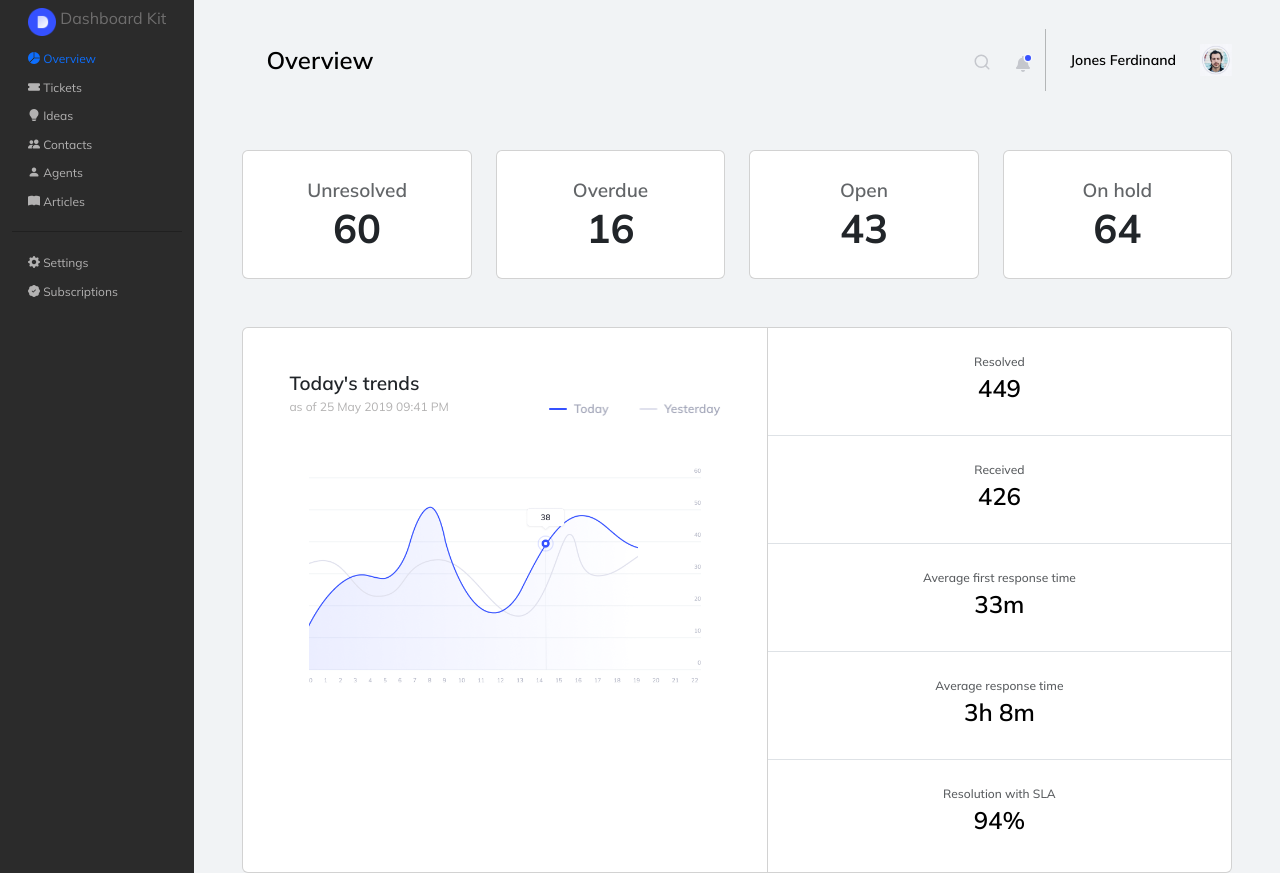
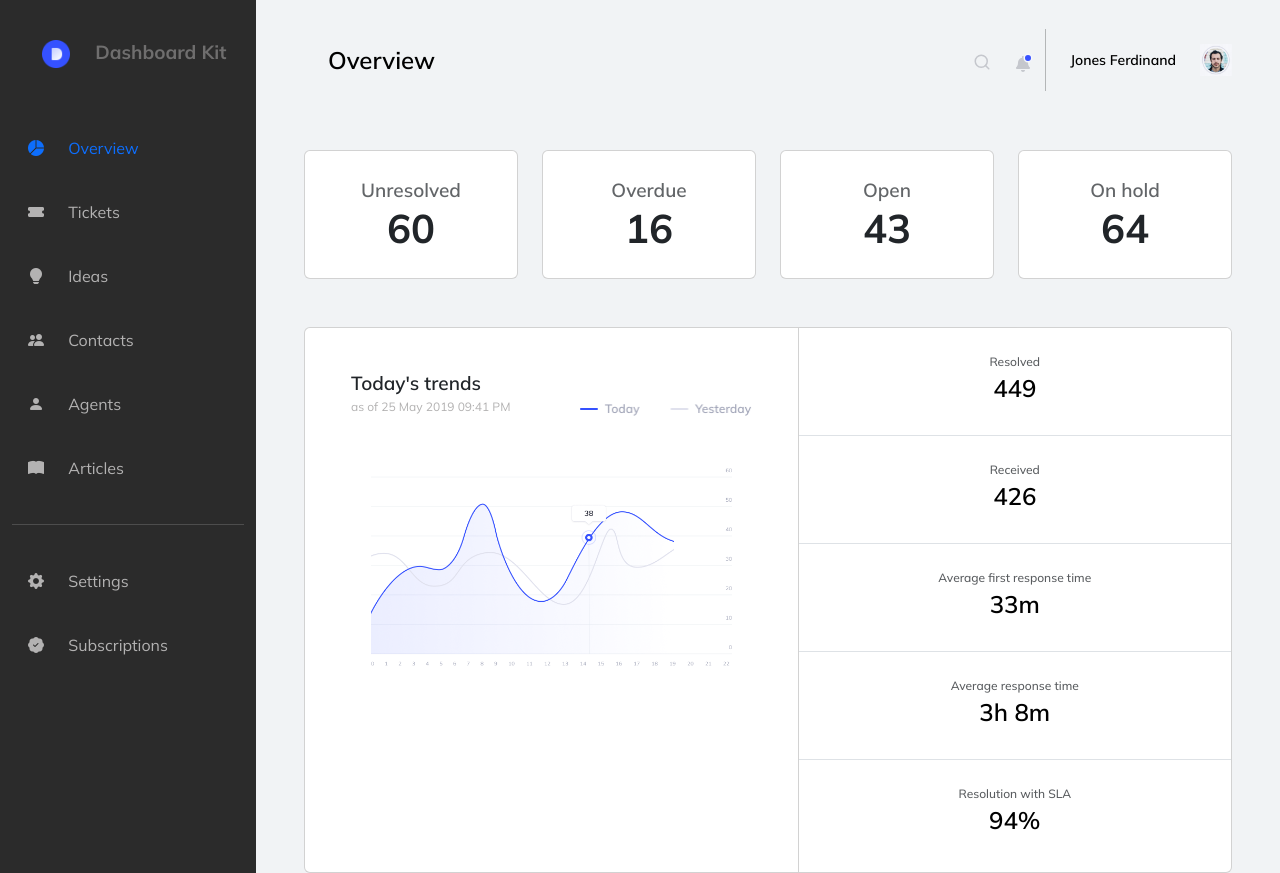
Before and after one commit to kitchb/Bootstrap_Group7, a website: page public/index.html in a window 1280 px wide. Shown: the top 873 px of the page. Drawn offline with nearby package versions, Linux system fonts and the light colour scheme.

Commit message:
Sidebar navigation scss
Added and updated sidebar mixin & scss (size, padding, hover, etc)

```diff
--- a/public/index.html
+++ b/public/index.html
@@ -29,50 +29,52 @@
         <!-- Vertical Navigation Bar -->
         <!-- For Responsive Nav Toggle Button -->
         <input type="checkbox" id="sidebarToggleCheckbox" class="sidebar-toggle-checkbox">
-        <label for="sidebarToggleCheckbox" class="sidebar-toggle-label"><img src="/assets/img/Icons/Dashboard Kit.png"
+        <label for="sidebarToggleCheckbox" class="sidebar-toggle-label heading1"><img src="/assets/img/Icons/Dashboard Kit.png"
                 alt="Logo" width="20" height="20">Dashboard Kit</label>
 
         <nav class="nav flex-column sidebar">
-            <div class="container-fluid">
+            <div class="container-fluid sidebar-body">
+                <div class="vstack gap-3">
                     <h1 class="nav-link dashboard heading1" aria-current="page" href="#">
                         <img src="/assets/img/Icons/Dashboard Kit.png" alt="Logo" width="28" height="28"
                             class="d-inline-block align-text-top">
                         Dashboard Kit
                     </h1>
-                <a class="nav-link active" aria-current="page" href="#">
+                    <a class="nav-link active p-3" aria-current="page" href="#">
                         <i class="bi bi-pie-chart-fill"></i>
                         Overview
                     </a>
-                <a class="nav-link sidelink" href="#">
+                    <a class="nav-link sidelink p-3" href="#">
                         <i class="bi bi-ticket-fill"></i>
                         Tickets
                     </a>
-                <a class="nav-link sidelink" href="#">
+                    <a class="nav-link sidelink p-3" href="#">
                         <i class="bi bi-lightbulb-fill"></i>
                         Ideas
                     </a>
-                <a class="nav-link sidelink" href="#">
+                    <a class="nav-link sidelink p-3" href="#">
                         <i class="bi bi-people-fill"></i>
                         Contacts
                     </a>
-                <a class="nav-link sidelink" href="#">
+                    <a class="nav-link sidelink p-3" href="#">
                         <i class="bi bi-person-fill"></i>
                         Agents
                     </a>
-                <a class="nav-link sidelink" href="#">
+                    <a class="nav-link sidelink p-3" href="#">
                         <i class="bi bi-book-fill"></i>
                         Articles
                     </a>
                     <!-- Horizontal Divider -->
                     <hr />
-                <a class="nav-link sidelink" href="#">
+                    <a class="nav-link sidelink p-3" href="#">
                         <i class="bi bi-gear-fill"></i>
                         Settings
                     </a>
-                <a class="nav-link sidelink" href="#">
+                    <a class="nav-link sidelink p-3" href="#">
                         <i class="bi bi-patch-check-fill"></i>
                         Subscriptions
                     </a>
+                </div>
             </div>
         </nav>
 
@@ -170,8 +172,10 @@
                                         <div class="subheading">
                                             <p class="card-text">as of 25 May 2019 09:41
                                                 PM</p>
-                                                <img class="legend" src="assets/img/Icons/legend.png" alt="legend for graph: blue for today and grey for Yesterday">
-                                                <img src="/assets/img/Icons/graph.png" class="card-img-top graph" alt="graph image of today's trends">
+                                            <img class="legend" src="assets/img/Icons/legend.png"
+                                                alt="legend for graph: blue for today and grey for Yesterday">
+                                            <img src="/assets/img/Icons/graph.png" class="card-img-top graph"
+                                                alt="graph image of today's trends">
                                         </div>
                                     </div>
                                 </div>
--- a/src/scss/style.scss
+++ b/src/scss/style.scss
@@ -14,6 +14,52 @@ $sidebar-activecolor: rgb(235, 235, 235);
 $main-activecolor: rgb(63, 55, 227);
 
 // MIXINS
+// SIDEBAR
+@mixin sidebar {
+    width: 20%;
+    height: auto;
+    background-color: $sidebar-color;
+    white-space: nowrap;
+    display: flex;
+    flex-direction: row;
+
+    .sidebar-body {
+        width: 100%;
+        height: 608px;
+        justify-content: space-between;
+        align-items: space-between;
+
+        .heading1 {
+            font-size: 19px;
+            font-weight: 700;
+            padding: 40px 30px;
+
+            img {
+                margin-right: 20px;
+            }
+        }
+
+        a {
+            font-size: 16px;
+            // margin: 5px 20px;
+
+            i {
+                margin-right: 20px;
+            }
+
+            &:hover {
+                background-color: rgb(81, 80, 80);
+                color: $sidebar-activecolor;
+                border-left: solid white;
+            }
+        }
+
+        hr {
+            color: $tertiary-color;
+        }
+    }
+}
+
 // MAIN
 @mixin head2 {
     font-weight: 600;
@@ -207,12 +253,12 @@ $main-activecolor: rgb(63, 55, 227);
 }
 
 .sidebar-toggle-checkbox {
-    display: block;
+    display: none;
 }
 
 .sidebar-toggle-label {
     display: block;
-    background-color:#363740;
+    background-color: #363740;
     color: $secondary-color;
     font-weight: bold;
     padding: 10px 20px;
@@ -220,12 +266,13 @@ $main-activecolor: rgb(63, 55, 227);
     transition: background-color 0.3s ease;
 }
 
-.sidebar-toggle-checkbox:checked ~ .sidebar {
+.sidebar-toggle-checkbox:checked~.sidebar {
     display: block;
 }
 
 // MEDIA QUERY
 @media (min-width: 989px) {
+
     // CSS
     body {
         font-family: $font-stack;
@@ -236,9 +283,7 @@ $main-activecolor: rgb(63, 55, 227);
 
     // Vertical Sidebar
     .sidebar {
-        background-color: $sidebar-color;
-        white-space: nowrap;
-        display: block;
+        @include sidebar;
     }
 
     .dashboard {
@@ -260,7 +305,7 @@ $main-activecolor: rgb(63, 55, 227);
     }
 
     // 1ST ROW
-    .topheader{
+    .topheader {
         @include header;
     }
 
@@ -276,11 +321,11 @@ $main-activecolor: rgb(63, 55, 227);
         padding: 30px;
     }
 
-    .rightbar{
+    .rightbar {
         @include rightblock;
     }
 
-    .leftbar{
+    .leftbar {
         @include leftblock;
     }
 
@@ -317,7 +362,7 @@ $main-activecolor: rgb(63, 55, 227);
         display: none;
     }
 
-    #sidebarToggleCheckbox{
+    #sidebarToggleCheckbox {
         display: none;
     }
 }
```
Also changed, not shown: public/assets/css/style.css, 1 other file. Lines whose indentation alone changed are shown as unchanged.
